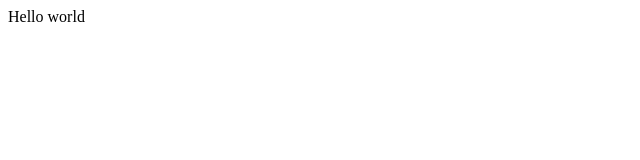
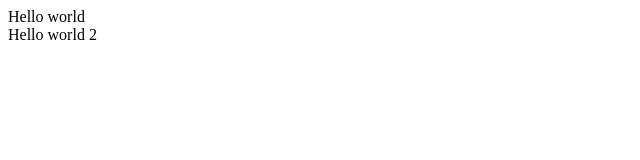
Before and after one commit to AntonSherbatskiy/Test, a plain HTML site: page index.html in a window 1280 px wide. Shown: the full height of the page, 0-640 px from the left. Drawn offline with Linux system fonts and the light colour scheme.

Commit message:
Update index.html

```diff
--- a/index.html
+++ b/index.html
@@ -7,5 +7,6 @@
     </head>
     <body>
         <div>Hello world</div>
+        <div>Hello world 2</div>
     </body>
 </html>
```
